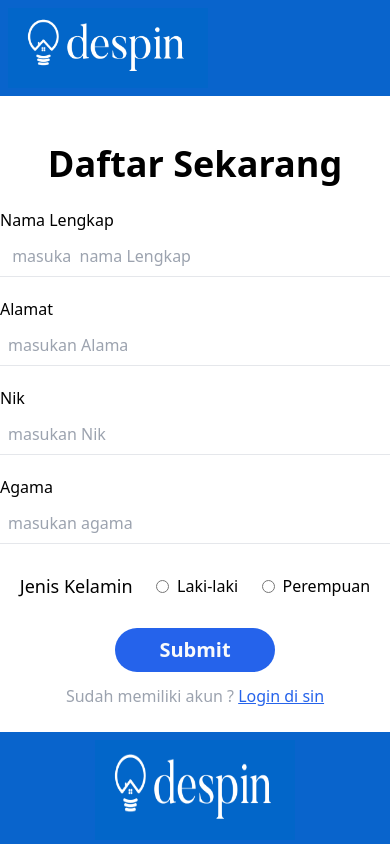
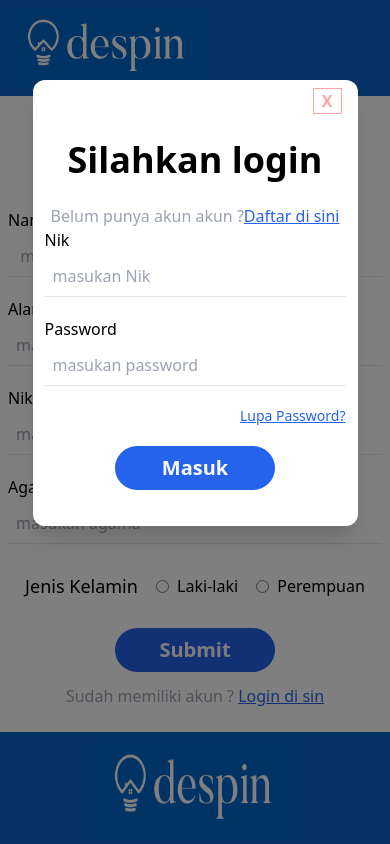
Before and after one commit to onceLearner/singap, a Next.js app: page /layanan/registrasi in a window 390 px wide. Both pictures are taken after a click on the element "Login di sin". Shown: the top 844 px of the page. Built offline with nearby package versions, Linux system fonts and the light colour scheme.

Commit message:
fix issues and link

```diff
--- a/components/loginModal.js
+++ b/components/loginModal.js
@@ -1,27 +1,33 @@
 import React, { useState, useEffect } from 'react'
 import Image from "next/image"
+import Link from "next/link"
 
 import { Formik, Form, Field, ErrorMessage } from 'formik';
 
 const LoginModal = (props) => {
     return (
-        <div className="" >
+        <div className="flex flex-col items-center" >
 
             <div className="absolute bg-black top-0 bottom-0 left-0 right-0 w-full h-full z-10 opacity-50"> </div>
 
 
-            <div className="absolute  top-20  md:right-20 right-5  md:left-20 left-5   shadow-xl rounded-xl bg-white z-20 p-3 ">
-                <button onClick={() => props.setModalVisible(false)} className=" relative  top-0 left-1/2 px-2 font-bold  border border-red-300 hover:border-red-600 text-red-300"> X</button>
+            <div className="absolute  top-20  w-5/6 md:w-1/2    shadow-xl rounded-xl bg-white z-20 p-3 ">
 
+                <button onClick={() => props.setModalVisible(false)} className="absolute   top-2     right-4   px-2 font-bold  border border-red-300 hover:border-red-600 text-red-300"> X</button>
 
-                <main className=" flex flex-col items-center  my-6   md:px-10">
+                <main className=" flex flex-col items-center  my-6    md:px-10">
                     <h2 className="text-4xl font-semibold py-6">Silahkan login </h2>
                     <span className="text-gray-400">
-                        Sudah memiliki akun ? <span className="underline text-blue-600 font-medium cursor-pointer hover:text-blue-400">Login di sin </span>
+                        Belum punya akun akun ?
+                         <Link href="/layanan/registrasi.js" >
+                            <span className="underline text-blue-600 font-medium cursor-pointer hover:text-blue-400">
+                                Daftar di sini
+                            </span>
+                        </Link>
                     </span>
 
 
-                    <div className=" w-full md:w-3/6 md:p-8 ">
+                    <div className=" w-full  md:p-8 ">
                         <Formik
                             initialValues={{ email: '', password: '' }}
                             validate={values => {
--- a/pages/layanan/registrasi.js
+++ b/pages/layanan/registrasi.js
@@ -3,11 +3,16 @@ import Image from "next/image"
 import Link from "next/link"
 import Footer from '../../components/Footer'
 import { Formik, Form, Field, ErrorMessage } from 'formik';
+import LoginModal from '../../components/loginModal';
 
 const Registrari = () => {
+    const [modalVisible, setModalVisible] = useState(false)
 
     return (
         <div className="flex flex-col   min-h-screen w-full">
+            {modalVisible &&
+                <LoginModal setModalVisible={setModalVisible} />
+            }
             <div className="flex     justify-between md:space-x-0 space-x-12 md:p-0 p-2   " style={{ backgroundColor: "#0964CC" }}>
 
                 <Link href="/" >
@@ -19,7 +24,7 @@ const Registrari = () => {
             </div>
 
 
-            <main className="flex-1 flex flex-col items-center  my-6   md:px-10">
+            <main className="flex-1 flex flex-col items-center  my-6  px-2  md:px-10">
                 <h2 className="text-4xl font-semibold py-6">Daftar Sekarang </h2>
                 <div className=" w-full md:w-3/6 md:p-8 ">
                     <Formik
@@ -92,7 +97,7 @@ const Registrari = () => {
                                         Submit
                                 </button>
                                     <span className="text-gray-400">
-                                        Sudah memiliki akun ? <span className="underline text-blue-600 font-medium cursor-pointer hover:text-blue-400">Login di sin </span>
+                                        Sudah memiliki akun ? <span onClick={() => setModalVisible(true)} className="underline text-blue-600 font-medium cursor-pointer hover:text-blue-400">Login di sin </span>
                                     </span>
                                 </div>
                             </Form>
```
